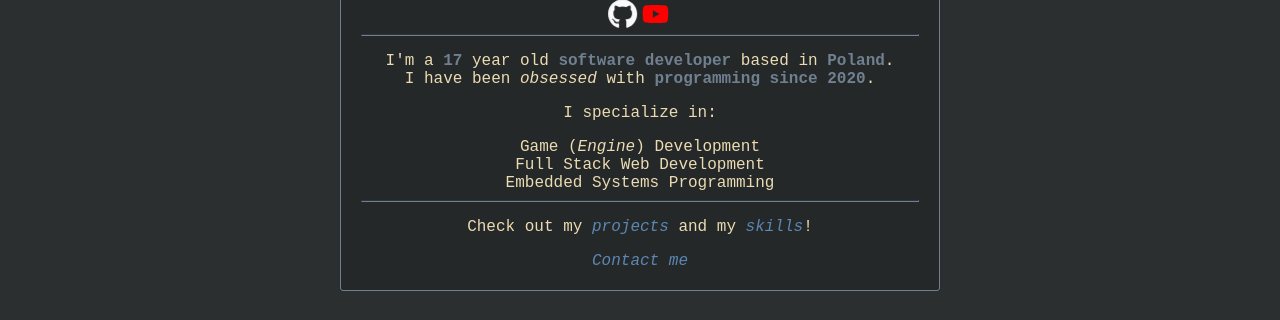
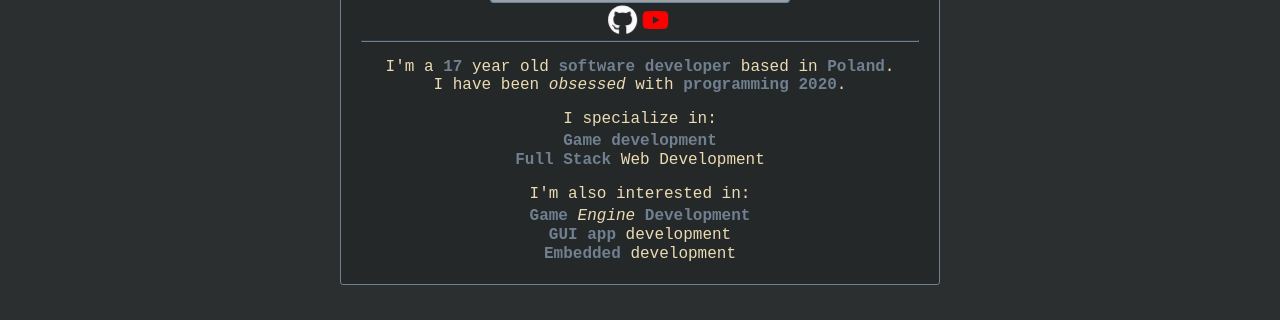
Before and after one commit to rxn7/portfolio, a React (Create React App) app: page / in a window 1280 px wide. Shown: the part 474-794 px from the top of the page. Built offline with nearby package versions, Linux system fonts and the light colour scheme; grey boxes are pictures that could not be loaded; a web font is replaced by a local one.

Commit message:
Home clean up

```diff
--- a/src/components/errorText/index.tsx
+++ b/src/components/errorText/index.tsx
@@ -1,9 +1,9 @@
 import './style.css'
 
-export interface IErrorTextProps {
+export interface ErrorTextProps {
 	text: string
 }
 
-export default function ErrorText(props: IErrorTextProps) {
+export default function ErrorText(props: ErrorTextProps) {
 	return <p className="error-text">{props.text}</p>
 }
--- a/src/components/frame/index.tsx
+++ b/src/components/frame/index.tsx
@@ -2,7 +2,7 @@ import './style.css'
 
 const defaultMaxWidth: string = '900px'
 
-export type FrameProps = {
+export interface FrameProps {
 	id?: string
 	title?: string
 	maxWidth?: string
--- a/src/components/youtubeEmbed/index.tsx
+++ b/src/components/youtubeEmbed/index.tsx
@@ -1,10 +1,10 @@
 import "./style.css"
 
-export interface IYoutubeEmbedProps {
+export interface YoutubeEmbedProps {
 	embedID: string
 }
 
-export default function YoutubeEmbed(props: IYoutubeEmbedProps) {
+export default function YoutubeEmbed(props: YoutubeEmbedProps) {
 	return (
 		<div className="yt-embed">
 			<iframe title={props.embedID} src={`https://www.youtube.com/embed/${props.embedID}`} frameBorder="0" allow="acceloremeter; autoplay">
--- a/src/index.css
+++ b/src/index.css
@@ -69,7 +69,3 @@ hr {
 	color: white;
 	user-select: none;
 }
-
-#specialization-container > p{
-	margin: 0;
-}
--- a/src/routes/contact/index.tsx
+++ b/src/routes/contact/index.tsx
@@ -7,13 +7,23 @@ import {faEnvelope} from '@fortawesome/free-solid-svg-icons'
 
 import Frame from 'components/frame'
 
-type ContactIconProps = {
+interface ContactElementProps {
 	icon: IconDefinition
 	text: string
 	href?: string
 }
 
-function ContactElement(props: ContactIconProps) {
+export default function Contact() {
+	return (
+		<Frame title="Contact" maxWidth="250px">
+			<ContactElement icon={faDiscord} text="@rxn77" />
+			<ContactElement icon={faEnvelope} text="rotthin_dev@pm.me" />
+			<ContactElement icon={faGithub} text="@rxn7" href="https://github.com/rxn7" />
+		</Frame>
+	)
+}
+
+function ContactElement(props: ContactElementProps) {
 	return (
 		<p className="contact-element">
 			<FontAwesomeIcon icon={props.icon} style={{marginRight: 5}} />
@@ -28,13 +38,3 @@ function ContactElement(props: ContactIconProps) {
 		</p>
 	)
 }
-
-export default function Contact() {
-	return (
-		<Frame title="Contact" maxWidth="250px">
-			<ContactElement icon={faDiscord} text="@rxn77" />
-			<ContactElement icon={faEnvelope} text="rotthin_dev@pm.me" />
-			<ContactElement icon={faGithub} text="@rxn7" href="https://github.com/rxn7" />
-		</Frame>
-	)
-}
--- a/src/routes/home/index.tsx
+++ b/src/routes/home/index.tsx
@@ -2,19 +2,8 @@ import './style.css'
 
 import { faGithub, faYoutube } from '@fortawesome/free-brands-svg-icons'
 import { FontAwesomeIcon } from '@fortawesome/react-fontawesome'
-import { Link } from 'react-router-dom'
 
 import Frame from 'components/frame'
-
-function getAge(): number {
-	const dob: Date = new Date('2006-10-14')
-	const now: Date = new Date()
-	let age = now.getFullYear() - dob.getFullYear()
-
-	if (now.getMonth() < dob.getMonth()) age--
-
-	return age
-}
 
 export default function Home() {
 	return (
@@ -28,22 +17,30 @@ export default function Home() {
 
 			<hr />
 
-			<p>I'm a <b>{getAge()}</b> year old <b>software developer</b> based in <b>Poland</b>.<br />I have been <i>obsessed</i> with <b>programming since 2020</b>.</p>
+			<p>I'm a <b>{getAge()}</b> year old <b>software developer</b> based in <b>Poland</b>.<br />I have been <i>obsessed</i> with <b>programming 2020</b>.</p>
 
-			<p>I specialize in: </p>
-			<div id="specialization-container">
-				<p>Game (<i>Engine</i>) Development</p>
-				<p>Full Stack Web Development</p>
-				<p>Embedded Systems Programming</p>
+			<div>
+				<p style={{ marginBottom: 4 }}>I specialize in: </p>
+				<p style={{ margin: 1 }}><b>Game</b> <b>development</b></p>
+				<p style={{ margin: 1 }}><b>Full Stack</b> Web Development</p>
 			</div>
 
-			<hr />
-
-			<p>
-				Check out my <Link to="/projects">projects</Link> and my <Link to="/skills">skills</Link>!
-			</p>
-
-			<Link to="/contact">Contact me</Link>
+			<div>
+				<p style={{ marginBottom: 4 }}>I'm also interested in: </p>
+				<p style={{ margin: 1 }}><b>Game</b> <i>Engine</i> <b>Development</b></p>
+				<p style={{ margin: 1 }}><b>GUI app</b> development</p>
+				<p style={{ margin: 1 }}><b>Embedded</b> development</p>
+			</div>
 		</Frame>
 	)
 }
+
+function getAge(): number {
+	const dob: Date = new Date('2006-10-14')
+	const now: Date = new Date()
+	let age = now.getFullYear() - dob.getFullYear()
+
+	if (now.getMonth() < dob.getMonth()) --age
+
+	return age
+}
```
